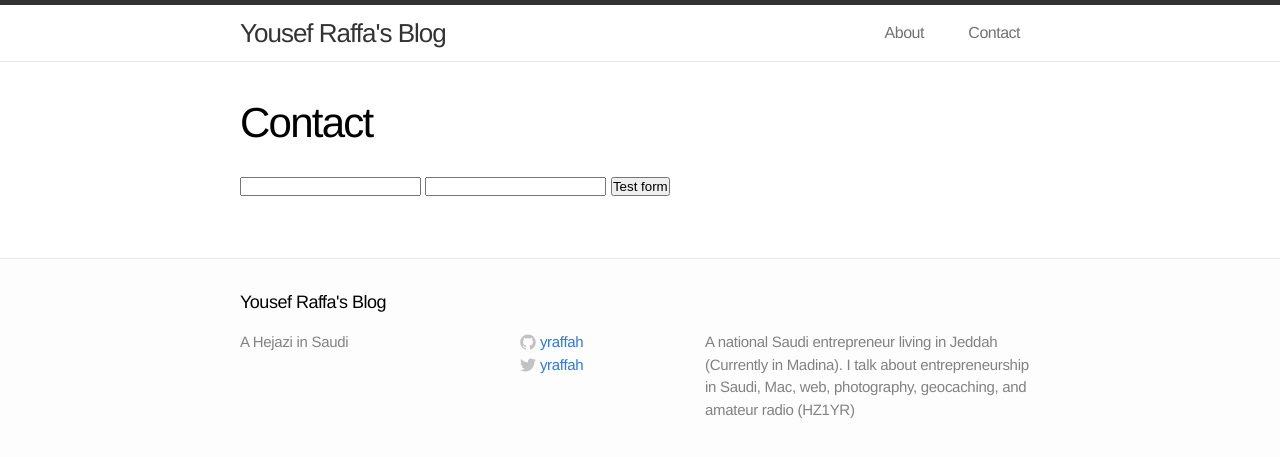
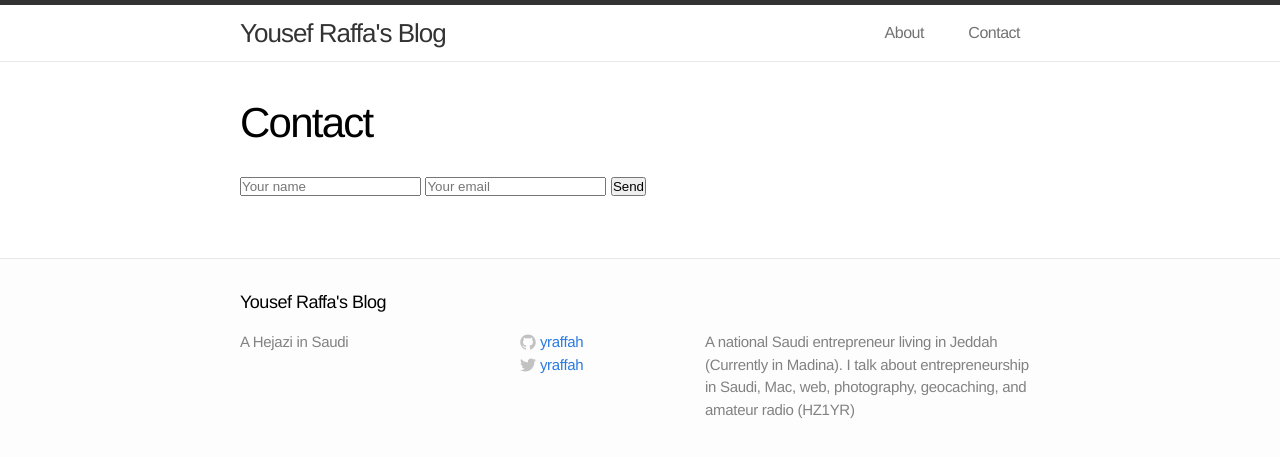
Before and after one commit to yraffah/yraffah.github.io, a Jekyll site: the page built from contact/index.html, in a window 1280 px wide. Shown: the top 457 px of the page. Built offline with Jekyll 4.4.1, drawn with Linux system fonts in a browser that asks for light colours.

Commit message:
Adding a new contact form

```diff
--- a/contact/index.html
+++ b/contact/index.html
@@ -4,11 +4,8 @@ title: Contact
 date:   2014-05-09
 ---
 
-<form action="http://getsimpleform.com/messages?form_api_token=29da20c959f94bda20e01005c7b62100" method="post">
-  <!-- the redirect_to is optional, the form will redirect to the referrer on submission -->
-  <input type='hidden' name='redirect_to' value='<the complete return url e.g. http://fooey.com/thank-you.html>' />
-  <!-- all your input fields here.... -->
-  <input type='text' name='name' />
-  <input type='text' name='message' />
-  <input type='submit' value='Test form' />
+<form action="//forms.brace.io/yraffah@gmail.com" method="POST">
+    <input type="text" name="name" placeholder="Your name" />
+    <input type="email" name="_replyto" placeholder="Your email" />
+    <input type="submit" value="Send" />
 </form>
```
